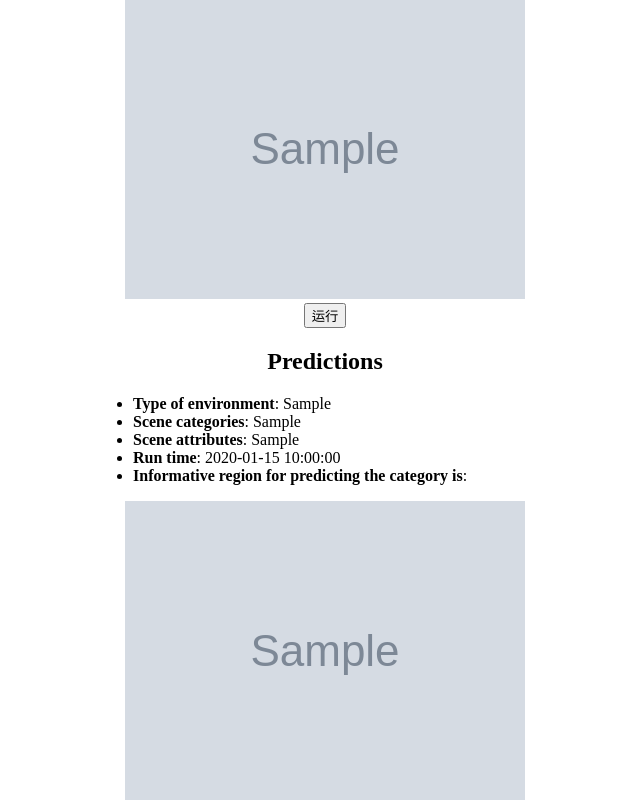
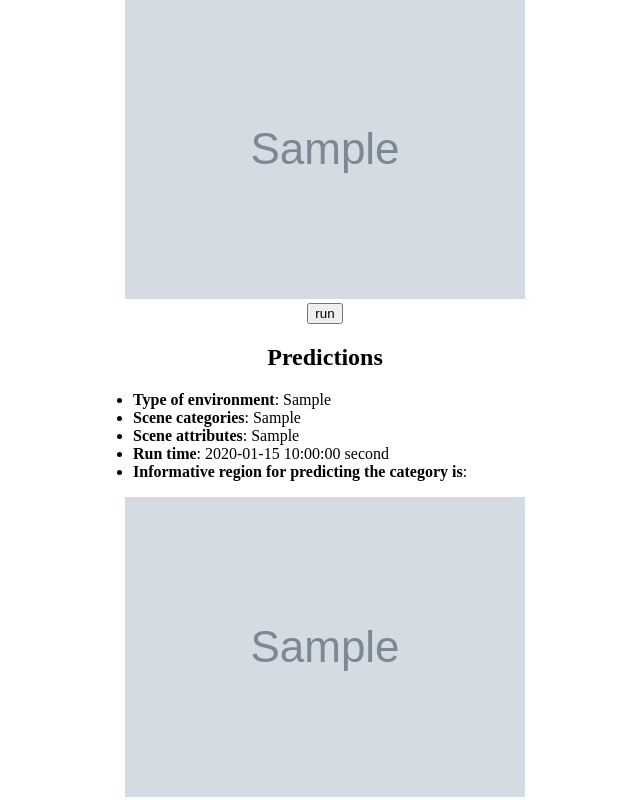
Before and after one commit to MorningStarOvO/Scene-Recognition-Web-Demo, a Flask app: template templates/home.html in a window 1280 px wide. Shown: the part 555-1355 px from the top of the page, without its empty margins (315-955 px from the left). Run offline with Flask 2, Linux system fonts and the light colour scheme; the template is opened without the code that fills it: most values are stand-ins (such as "Sample title", 1, 10 or a date in 2020); grey boxes marked "Sample" are stand-in pictures.

Commit message:
optimization repo

```diff
--- a/templates/home.html
+++ b/templates/home.html
@@ -16,7 +16,7 @@
     {% endif%}
 
     <form action=/question method=post>
-           <input type=submit value=运行><br/>
+           <input type=submit value=run><br/>
     </form>
 
     {% if IO_predict %}
@@ -25,7 +25,7 @@
         <li><b>Type of environment</b>: {{IO_predict}}</li>
         <li><b>Scene categories</b>: {{categories_pred}}</li>
         <li><b>Scene attributes</b>: {{attributes_pred}}</li>
-        <li><b>Run time</b>: {{time}}</li>
+        <li><b>Run time</b>: {{time}} second</li>
         <li><b>Informative region for predicting the category is</b>:</li>
     </ul>
     <img src="{{img_CAM}}">
```
Also changed, not shown: README.md, 1 other file.
